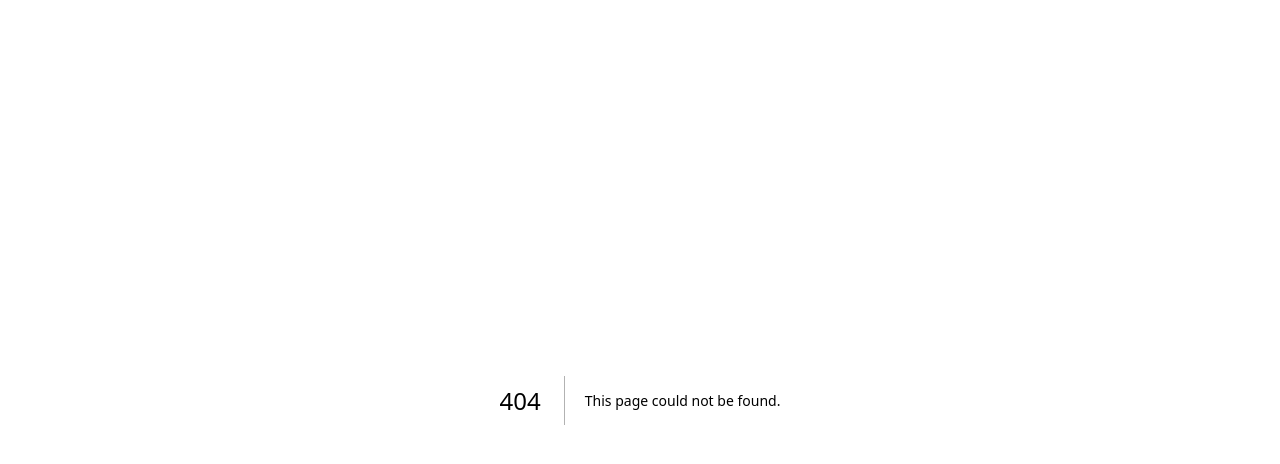
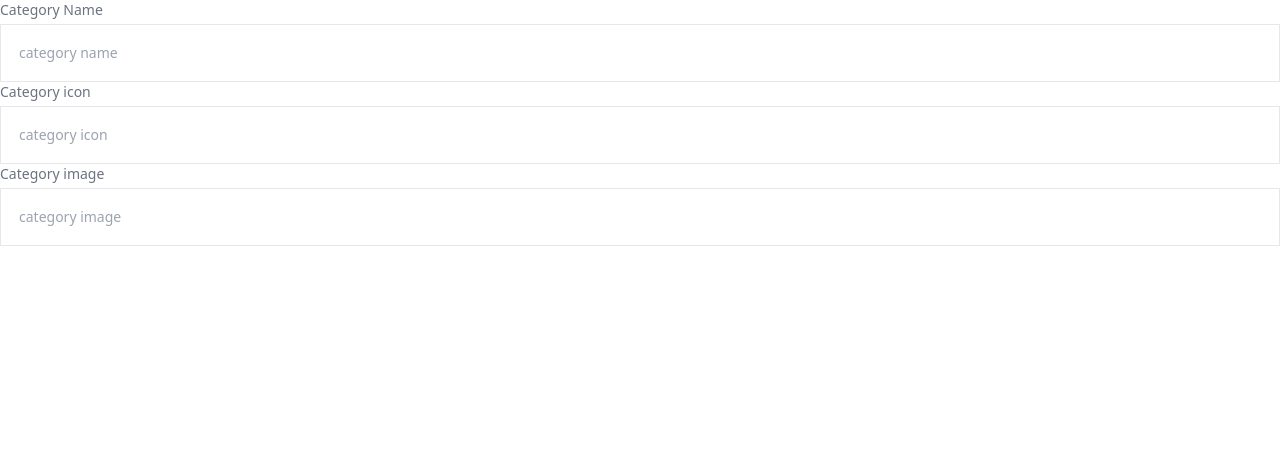
Before and after one commit to Bokhtiar/BT-Ecommerce-admin, a Next.js app: page /dashboard/category/form in a window 1280 px wide. Before the commit this address had no page. Shown: the top 464 px of the page. Built offline with nearby package versions, Linux system fonts and the light colour scheme.

Commit message:
admin login api implemented

```diff
--- a/components/form/Login.form.tsx
+++ /dev/null
@@ -1,65 +0,0 @@
-import { TextInput } from "../input";
-import { PrimaryButton } from "../button";
-import { useForm } from "react-hook-form";
-
-type PropsTypes = {
-    loading: boolean;
-    onSubmit: (data: any) => void;
-};
-
-const LoginForm: React.FC<PropsTypes> = (props: PropsTypes): JSX.Element => {
-    const {
-        control,
-        handleSubmit,
-        formState: { errors },
-    } = useForm();
-
-    /* Handle form submit */
-    const onSubmit = (data: any) => props.onSubmit(data);
-
-    return (
-        <div className="flex h-screen">
-            <div className="m-auto">
-                <div className="shadow-2xl px-4 md:w-[400px] py-6 rounded-lg">
-                    <img className="mx-auto my-4" src="/logo.png" alt="" />
-                    <TextInput
-                        label="Email"
-                        name="email"
-                        type="text"
-                        placeholder="example@gmail.com"
-                        className=""
-                        control={control}
-                        error={errors.email && errors.email.message}
-                        defaultvalue={""}
-                        rules={{
-                            required: "Email is required.",
-                            pattern: {
-                                message: "Invalid email address.",
-                            },
-                        }}
-                    />
-
-                    <TextInput
-                        label="Password"
-                        name="password"
-                        type="password"
-                        placeholder="**********"
-                        control={control}
-                        error={errors.email && errors.email.message}
-                        defaultvalue={""}
-                        rules={{
-                            required: "Password is required.",
-                            pattern: {
-                                message: "Invalid password.",
-                            },
-                        }}
-                    />
-                    <div className="py-2 text-center">
-                        <PrimaryButton name="Login" />
-                    </div>
-                </div>
-            </div>
-        </div>
-    )
-}
-export default LoginForm;
--- /dev/null
+++ b/components/form/category.form.tsx
@@ -0,0 +1,76 @@
+import { TextInput } from "../input";
+import { useForm } from "react-hook-form";
+
+type PropsTypes = {
+  loading: boolean;
+  onSubmit: (data: any) => void;
+};
+
+export const CategoryForm: React.FC<PropsTypes> = (
+  props: PropsTypes
+): JSX.Element => {
+
+  const {
+    control,
+    handleSubmit,
+    formState: { errors },
+  } = useForm();
+
+  /* Handle form submit */
+  const onSubmit = (data: any) => props.onSubmit(data);
+
+  return (
+    <div>
+      <TextInput
+        label="Category Name"
+        name="name"
+        type="text"
+        placeholder="category name"
+        className=""
+        control={control}
+        error={errors.name && errors.name.message}
+        defaultvalue={""}
+        rules={{
+          required: "Category name is required.",
+          pattern: {
+            message: "Invalid category name.",
+          },
+        }}
+      />
+
+      <TextInput
+        label="Category icon"
+        name="icon"
+        type="text"
+        placeholder="category icon"
+        className=""
+        control={control}
+        error={errors.icon && errors.icon.message}
+        defaultvalue={""}
+        rules={{
+          required: "Category icon is required.",
+          pattern: {
+            message: "Invalid category icon.",
+          },
+        }}
+      />
+
+      <TextInput
+        label="Category image"
+        name="image"
+        type="text"
+        placeholder="category image"
+        className=""
+        control={control}
+        error={errors.image && errors.image.message}
+        defaultvalue={""}
+        rules={{
+          required: "Category image is required.",
+          pattern: {
+            message: "Invalid category image.",
+          },
+        }}
+      />
+    </div>
+  );
+};
--- /dev/null
+++ b/components/form/login.form.tsx
@@ -0,0 +1,66 @@
+import { TextInput } from "../input";
+import { PrimaryButton } from "../button";
+import { useForm } from "react-hook-form";
+
+type PropsTypes = {
+    loading: boolean;
+    onSubmit: (data: any) => void;
+};
+
+export const LoginForm: React.FC<PropsTypes> = (props: PropsTypes): JSX.Element => {
+    const {
+        control,
+        handleSubmit,
+        formState: { errors },
+    } = useForm();
+
+    /* Handle form submit */
+    const onSubmit = (data: any) => props.onSubmit(data);
+
+    return (
+      <div className="flex h-screen">
+        <div className="m-auto">
+          <form action="" onSubmit={handleSubmit(onSubmit)}>
+            <div className="shadow-2xl px-4 md:w-[400px] py-6 rounded-lg">
+              <img className="mx-auto my-4" src="/logo.png" alt="" />
+              <TextInput
+                label="Email"
+                name="email"
+                type="text"
+                placeholder="example@gmail.com"
+                className=""
+                control={control}
+                error={errors.email && errors.email.message}
+                defaultvalue={""}
+                rules={{
+                  required: "Email is required.",
+                  pattern: {
+                    message: "Invalid email address.",
+                  },
+                }}
+              />
+
+              <TextInput
+                label="Password"
+                name="password"
+                type="password"
+                placeholder="**********"
+                control={control}
+                error={errors.email && errors.email.message}
+                defaultvalue={""}
+                rules={{
+                  required: "Password is required.",
+                  pattern: {
+                    message: "Invalid password.",
+                  },
+                }}
+              />
+              <div className="py-2 text-center">
+                <PrimaryButton name="Login" />
+              </div>
+            </div>
+          </form>
+        </div>
+      </div>
+    );
+}
--- a/package.json
+++ b/package.json
@@ -13,6 +13,7 @@
     "@types/node": "18.11.18",
     "@types/react": "18.0.26",
     "@types/react-dom": "18.0.10",
+    "axios": "^1.2.2",
     "eslint": "8.31.0",
     "eslint-config-next": "13.1.1",
     "next": "13.1.1",
--- a/pages/auth/login/index.tsx
+++ b/pages/auth/login/index.tsx
@@ -1,23 +1,30 @@
-import authRoute from "../../../hook/authRouter";
-import LoginForm from "../../../components/form/login.form";
+import { LoginForm } from "../../../components/form/login.form";
 import { useEffect, useState } from "react";
 import { useRouter } from "next/router";
-import { getToken, networkErrorHandeller, setToken } from "../../../utils/helpers";
+import {
+  getToken,
+  networkErrorHandeller,
+  setToken,
+} from "../../../utils/helpers";
+import { login } from "../../../network/auth.network";
+
 
 const Login: React.FC = (): JSX.Element => {
-    const router = useRouter();
-    const [isLoading, setLoading] = useState<boolean>(false);
+  const router = useRouter();
+  const [isLoading, setLoading] = useState<boolean>(false);
 
   /* Handle login */
   const handleLogin = async (data: any) => {
     try {
       setLoading(true);
-    //   const response = await NetworkServices.Authentication.login(data);
-    //   if (response && response.status === 200) {
-    //     await setToken(response.data.token);
-    //     router.push("/dashboard");
-    //   }
-    //   setLoading(false);
+      console.log(data);
+
+      const response = await login(data);
+      if (response && response.status === 200) {
+        await setToken(response.data.token);
+        router.push("/");
+      }
+      setLoading(false);
     } catch (error: any) {
       if (error) {
         setLoading(false);
@@ -28,11 +35,16 @@ const Login: React.FC = (): JSX.Element => {
 
   useEffect(() => {
     if (getToken()) {
-        router.push("/dashboard");
+      router.push("/");
     }
   }, [router]);
 
-    return <LoginForm loading={isLoading} onSubmit={(data) => handleLogin(data)}></LoginForm>
-}
+  return (
+    <LoginForm
+      loading={isLoading}
+      onSubmit={(data) => handleLogin(data)}
+    ></LoginForm>
+  );
+};
 
 export default Login;
--- /dev/null
+++ b/pages/dashboard/category/form.tsx
@@ -0,0 +1,35 @@
+import { CategoryForm } from "../../../components/form/category.form";
+import { useRouter } from 'next/router';
+import { useState } from 'react';
+import { networkErrorHandeller } from "../../../utils/helpers";
+
+const CreateUpdate: React.FC = (): JSX.Element => {
+      const router = useRouter();
+      const [isLoading, setLoading] = useState<boolean>(false);
+
+      /* Handle login */
+      const handleCategoryForm = async (data: any) => {
+        try {
+          setLoading(true);
+            const response = await Net.Authentication.login(data);
+            if (response && response.status === 200) {
+              await setToken(response.data.token);
+              router.push("/dashboard");
+            }
+            setLoading(false);
+        } catch (error: any) {
+          if (error) {
+            setLoading(false);
+            networkErrorHandeller(error);
+          }
+        }
+      };
+
+  return (
+    <CategoryForm
+      loading={isLoading}
+      onSubmit={(data) => handleCategoryForm(data)}
+    />
+  );
+};
+export default CreateUpdate;
--- /dev/null
+++ b/pages/dashboard/category/index.tsx
@@ -0,0 +1,7 @@
+const Index: React.FC = (): JSX.Element => {
+  return <div>
+
+  </div>;
+};
+
+export default Index;
```
Also changed, not shown: config/axios.config.tsx (added, +51 -0 lines), network/auth.network.tsx (added, +11 -0 lines), network/category.network.tsx (added, +12 -0 lines), 1 other file (tests, documents, lock files or other folders).
